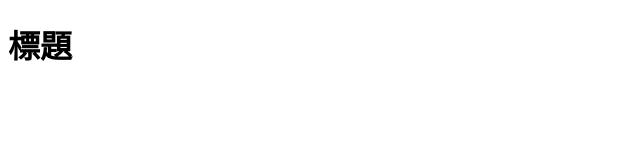
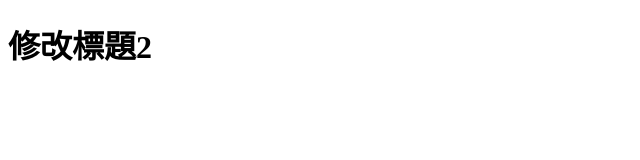
Before and after one commit to jiawun0/test1021, a plain HTML site: page index.html in a window 1280 px wide. Shown: the whole page, without its empty margins (0-640 px from the left). Drawn offline with Linux system fonts and the light colour scheme.

Commit message:
再次修改title

```diff
--- a/index.html
+++ b/index.html
@@ -6,6 +6,6 @@
     <title>Document 修改title</title>
 </head>
 <body>
-    <h1>標題</h1>
+    <h1>修改標題2</h1>
 </body>
 </html>
```
